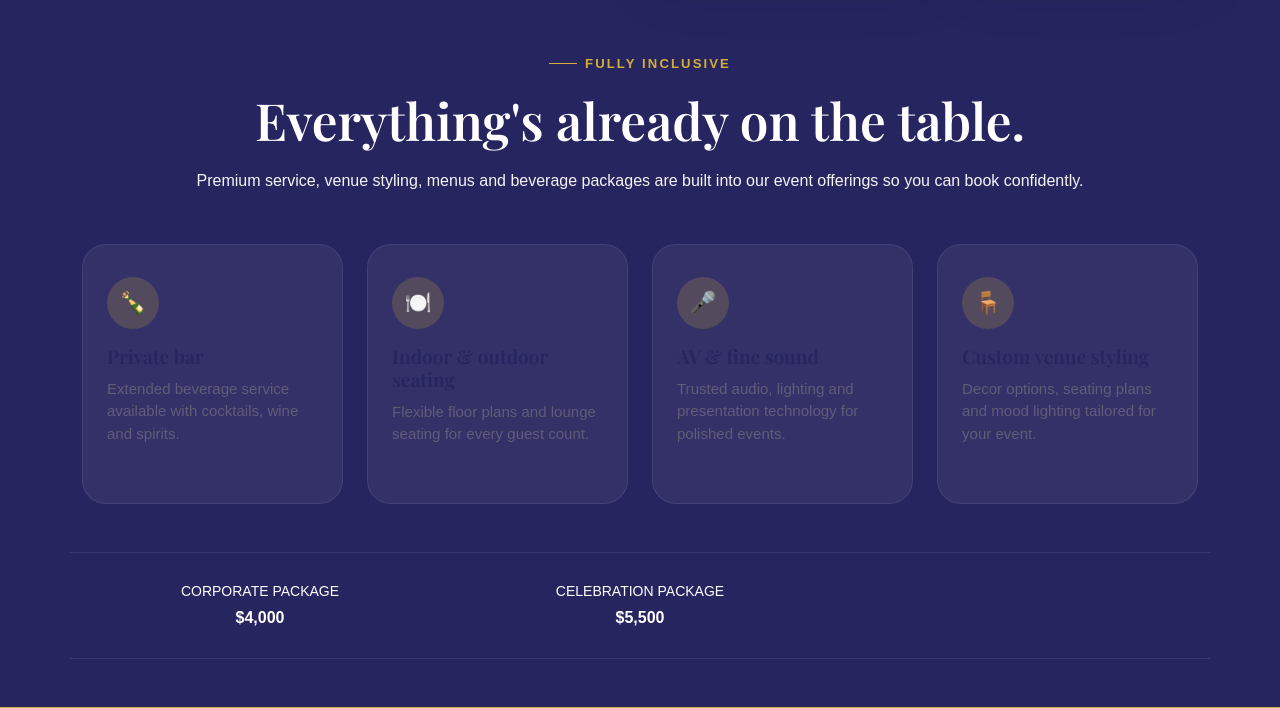
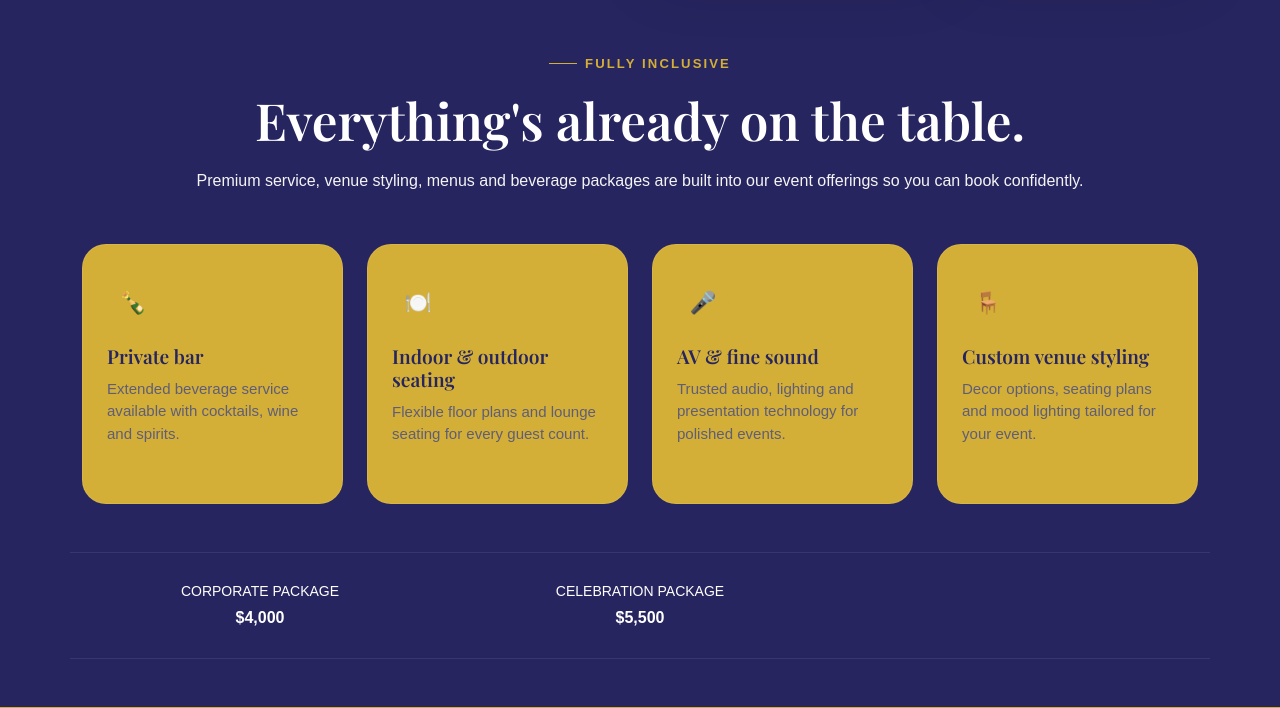
Before and after one commit to palden518/aquila_web, a Laravel app: page /events in a window 1280 px wide. Shown: the part 1425-2133 px from the top of the page. Run offline with Laravel 10, Linux system fonts and the light colour scheme; data comes from the database, SQL or seed files in the repository; some libraries are stand-ins or nearby versions; some web fonts are replaced.

Commit message:
[FIX] ui changes

```diff
--- a/public/css/events.css
+++ b/public/css/events.css
@@ -14,6 +14,7 @@ body.event-page {
     color: var(--event-text);
     font-family: "Cagliostro", Arial, sans-serif;
 }
+
 
 .event-navbar {
     background: rgba(15, 11, 38, 0.94);
@@ -162,7 +163,7 @@ body.event-page {
 }
 
 .feature-card {
-    background: rgba(255, 255, 255, 0.06);
+    background: #d3af37;
     border: 1px solid rgba(255, 255, 255, 0.08);
     border-radius: 1.5rem;
     padding: 2rem 1.5rem;
--- a/resources/views/ordermenu.blade.php
+++ b/resources/views/ordermenu.blade.php
@@ -78,6 +78,9 @@
                     <h1 class="display-2 fw-bold mb-3">
                         Aquila Menu
                     </h1>
+                    <h2 class="display-2 fw-bold mb-3">
+                        (PICK UP ONLY)
+                    </h2>
 
                     <!-- <p class="lead menu-hero-description">
                         Italian and Australian cuisine prepared with
```
